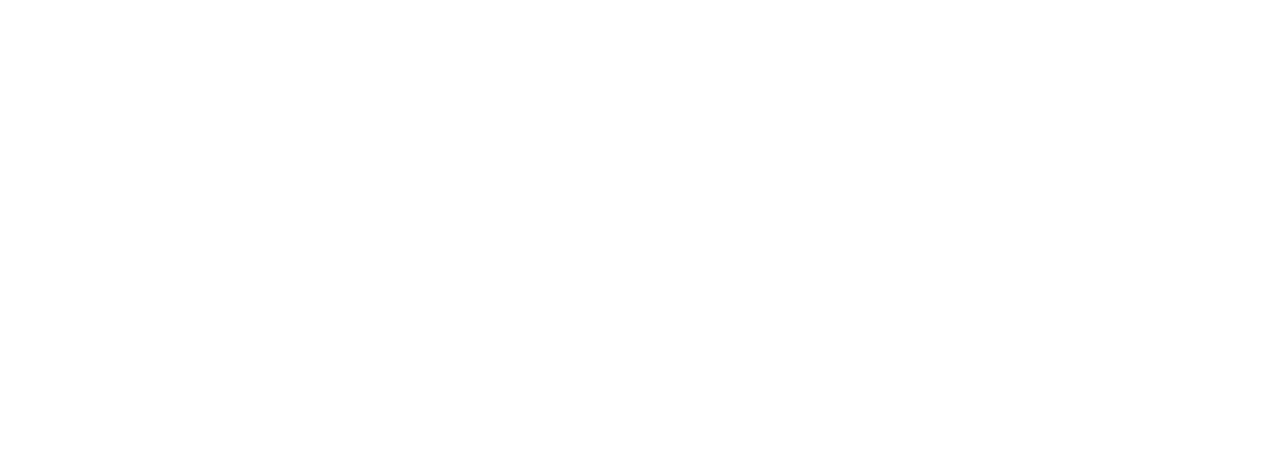
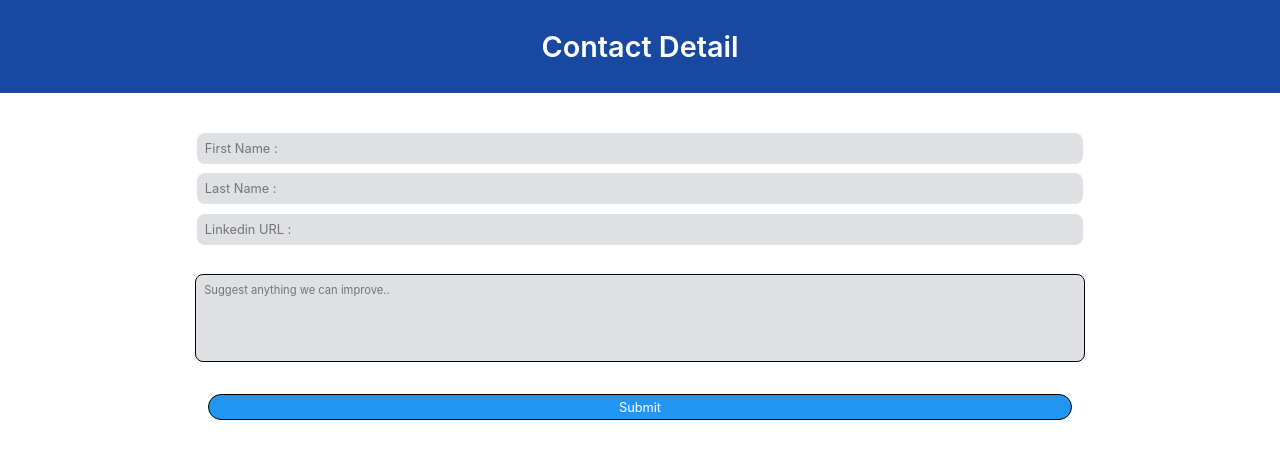
Before and after one commit to siddhero97/synergy-frontend, a React (Create React App) app: page /addcontact in a window 1280 px wide. Before the commit this address had no page. Shown: the top 458 px of the page. Built offline with nearby package versions, Linux system fonts and the light colour scheme.

Commit message:
Contact Detail Page

```diff
--- a/src/App.js
+++ b/src/App.js
@@ -2,6 +2,7 @@
 import "./App.css";
 import Home from "./components/home/Home";
 import Login from "./components/Login/Login";
+import AddContact from "./components/AddContact/AddContact";
 function App() {
   return (
     <div className="App">
@@ -9,6 +10,7 @@
         <Routes>
           <Route path="/" element={<Home />} />
           <Route path="/login" element={<Login />} />
+          <Route path="/addcontact" element={<AddContact />} />
         </Routes>
       </BrowserRouter>
     </div>
--- /dev/null
+++ b/src/components/AddContact/AddContact.jsx
@@ -0,0 +1,92 @@
+import React from "react";
+import { useState } from "react";
+import { useNavigate } from "react-router-dom";
+import { postUser, fetchUser } from "../../services/services";
+import "./AddContact.scss";
+import ContactIcon from "../../assets/ContactIcon.png";
+import ScanNow from "../../assets/ScanNow.png";
+
+const AddContact = () => {
+  const navigate = useNavigate();
+  const [formData, setFormData] = useState({
+    firstname: "",
+    lastname: "",
+    linkedinurl: "",
+    notes: "",
+  });
+  const [action, setAction] = useState("Sign-up");
+  const handlesubmit = async (e) => {
+    e.preventDefault();
+    console.log(formData);
+    postUser(formData);
+    navigate("/login");
+  };
+
+  const handleChange = (e) => {
+    const { name, value } = e.target;
+    setFormData({ ...formData, [name]: value });
+  };
+
+  return (
+    <div className="page">
+      <h1 className="heading">Contact Detail</h1>
+      <div className="addContact">
+        <form onSubmit={handlesubmit}>
+          <section className="addContact__form">
+            <input
+              type="text"
+              className="addContact__form--fields"
+              name="firstName"
+              placeholder="First Name :"
+              required
+              value={formData.firstname}
+              onChange={handleChange}
+            ></input>
+
+            <input
+              type="text"
+              className="addContact__form--fields"
+              name="lastName"
+              placeholder="Last Name :"
+              required
+              value={formData.lastname}
+              onChange={handleChange}
+            ></input>
+
+            <input
+              type="text"
+              className="addContact__form--fields"
+              name="linkedinurl"
+              placeholder="Linkedin URL :"
+              required
+              value={formData.linkedinurl}
+              onChange={handleChange}
+            ></input>
+
+            <input
+              type="text"
+              className="addContact__form--fields-feedback"
+              name="notes"
+              placeholder="Suggest anything we can improve.."
+              value={formData.notes}
+              onChange={handleChange}
+            ></input>
+            <button className="button" type="submit">
+              Submit
+            </button>
+          </section>
+        </form>
+        {/* <footer className="nav">
+          <button className="nav__button">
+            <img className="icon" src={ContactIcon} alt="ContactIcon" />
+         Contact </button>
+         <button className="nav__button">
+            <img className="icon" src={ScanNow} alt="ScanNow" />
+         Scan Now </button>
+        </footer> */}
+      </div>
+    </div>
+  );
+};
+
+export default AddContact;
--- /dev/null
+++ b/src/components/AddContact/AddContact.scss
@@ -0,0 +1,67 @@
+body {
+  height: 100%;
+}
+.heading {
+  margin: 0;
+  position: relative;
+  text-align: center;
+  font-weight: 600;
+  font-size: 1.8rem;
+  color: white;
+  background-color: #1848a0;
+  padding: 1.8rem;
+}
+.addContact {
+  width: 70vw;
+  height: 60vh;
+  position: absolute;
+  top: 16%;
+  left: 15%;
+
+  &__form {
+    display: flex;
+    flex-direction: column;
+
+    &--fields {
+      border: none;
+      outline: none;
+      background-color: rgb(222, 224, 227);
+      border-radius: 8px;
+      padding: 0.5rem 4rem 0.5rem 0.5rem;
+      margin: 0.3rem;
+      font-size: 0.8rem;
+
+      &-feedback {
+        background-color: rgb(222, 224, 227);
+        border: 1px solid black;
+        border-radius: 8px;
+        padding: 0.5rem 0rem 4rem 0.5rem;
+        margin: 0.2rem;
+        font-size: 0.7rem;
+        margin-top: 1.5rem;
+        margin-bottom: 1rem;
+      }
+    }
+    .button {
+      margin: 1rem;
+      background-color: rgba(33, 150, 243, 1);
+      color: white;
+
+      padding: 0.3rem 0.5rem;
+      font-size: 0.8rem;
+      border: 0.5px solid black;
+      border-radius: 20px;
+    }
+  }
+//   .nav {
+//     color: white;
+//     display: flex;
+//     position: fixed;
+//     left: 0;
+//     bottom: 15%;
+//     width: 100%;
+//     &__button {
+//       background-color: rgba(33, 150, 243, 1);
+//     }
+//   }
+}
```
Also changed, not shown: src/components/Login/Login.jsx (+2 -8 lines), src/assets/ContactIcon.png (added), src/assets/ScanNow.png (added).
